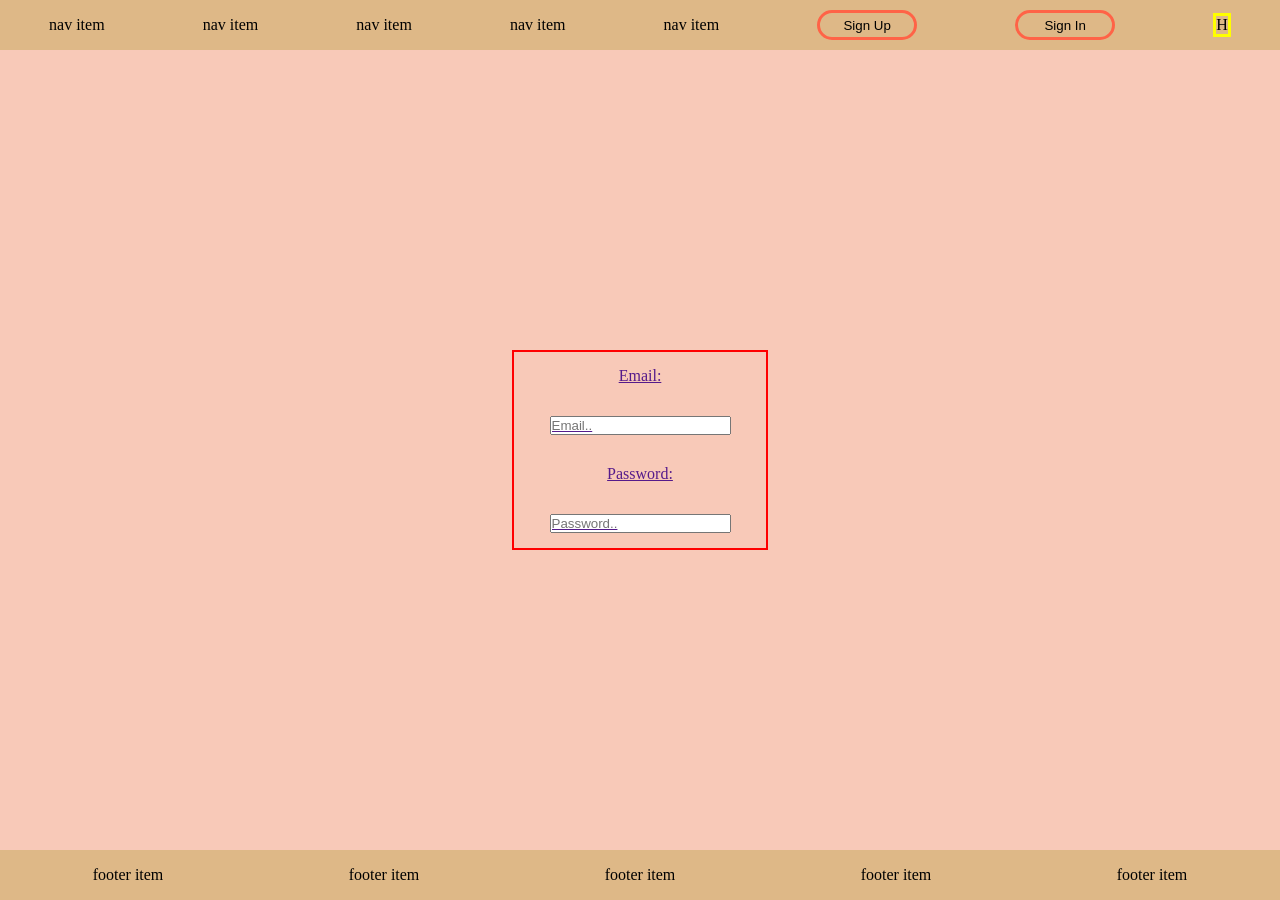
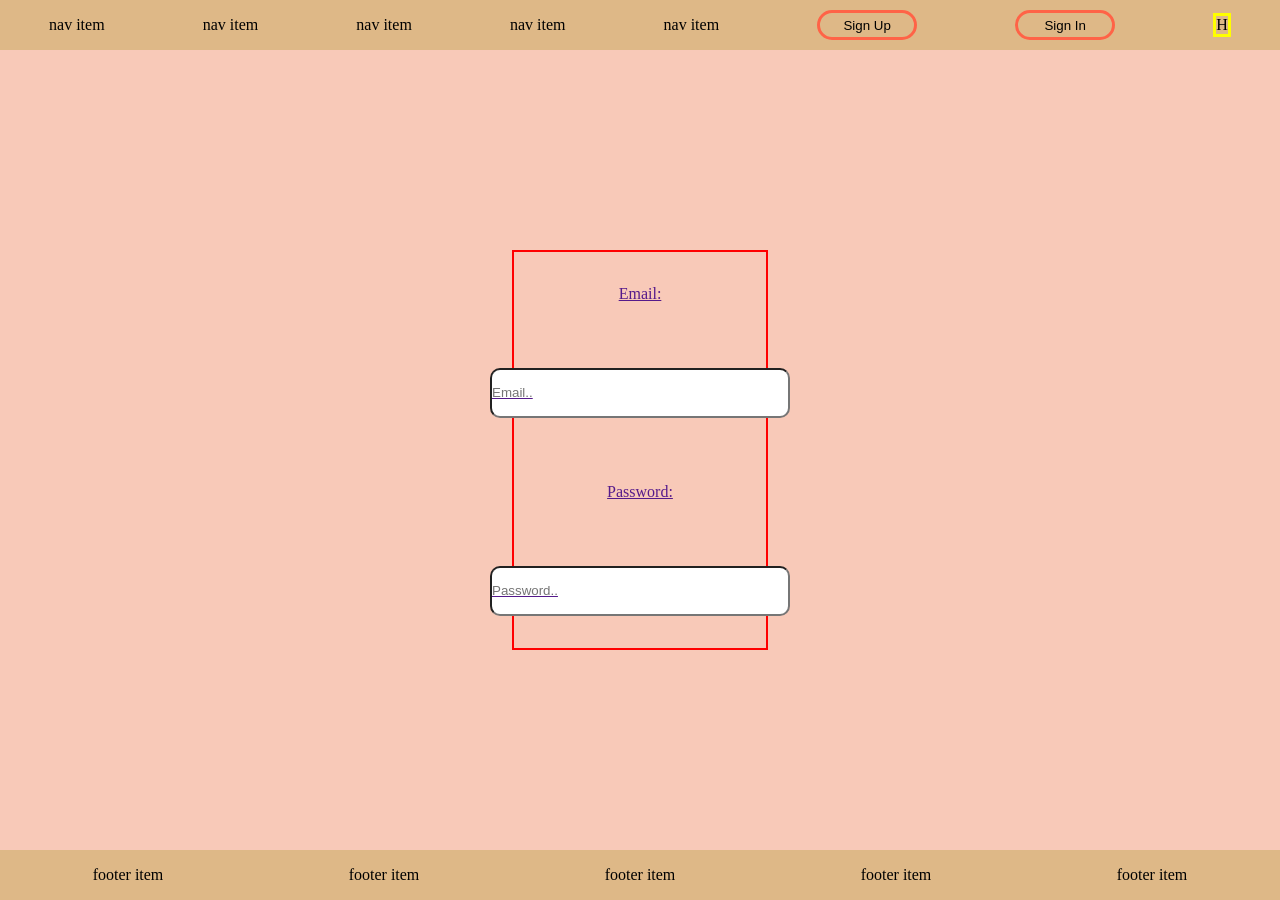
Before and after one commit to fidashn/newProject1, a React (Create React App) app: page /signIn in a window 1280 px wide. Built offline with nearby package versions, Linux system fonts and the light colour scheme.

Commit message:
styled forms input

```diff
--- a/src/App.css
+++ b/src/App.css
@@ -96,7 +96,7 @@ flex-direction: column;
 justify-content: space-around;
 align-items: center;
 width: 20%;
-height: 200px;
+height: 400px;
 border: 2px red solid;
 }
 
@@ -124,6 +124,12 @@ border: 2px red solid;
   justify-content: space-around;
   align-items: center;
   width: 20%;
-  height: 200px;
+  height: 400px;
   border: 2px red solid;
   }
+  input {
+    width: 300px;
+    height: 50px;
+    border-radius: 10px;
+
+  }
```
